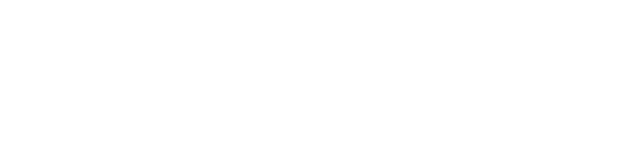
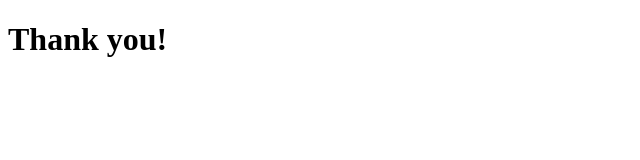
Before and after one commit to Debangshu24dey/cv, a plain HTML site: page Thank you.html in a window 1280 px wide. Shown: the whole page, without its empty margins (0-640 px from the left). Drawn offline with Linux system fonts and the light colour scheme.

Commit message:
Update Thank you.html

```diff
--- a/Thank you.html
+++ b/Thank you.html
@@ -7,7 +7,6 @@
     <title>Thank you!</title>
 </head>
 <body>
-    <h1></title>
-    </head></h1>
+    <h1>Thank you!</h1>
 </body>
 </html>
```
